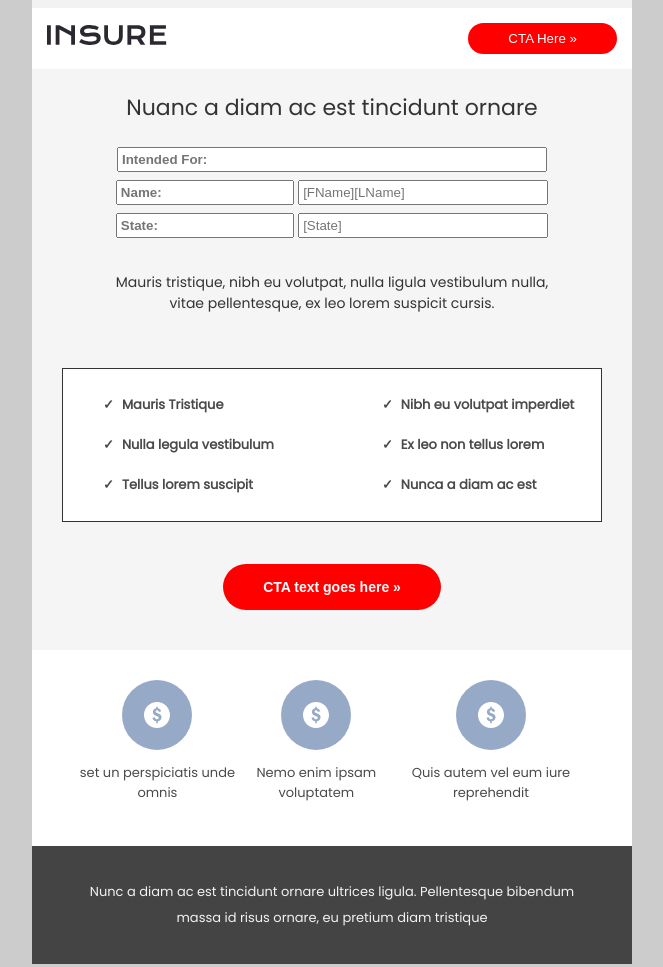
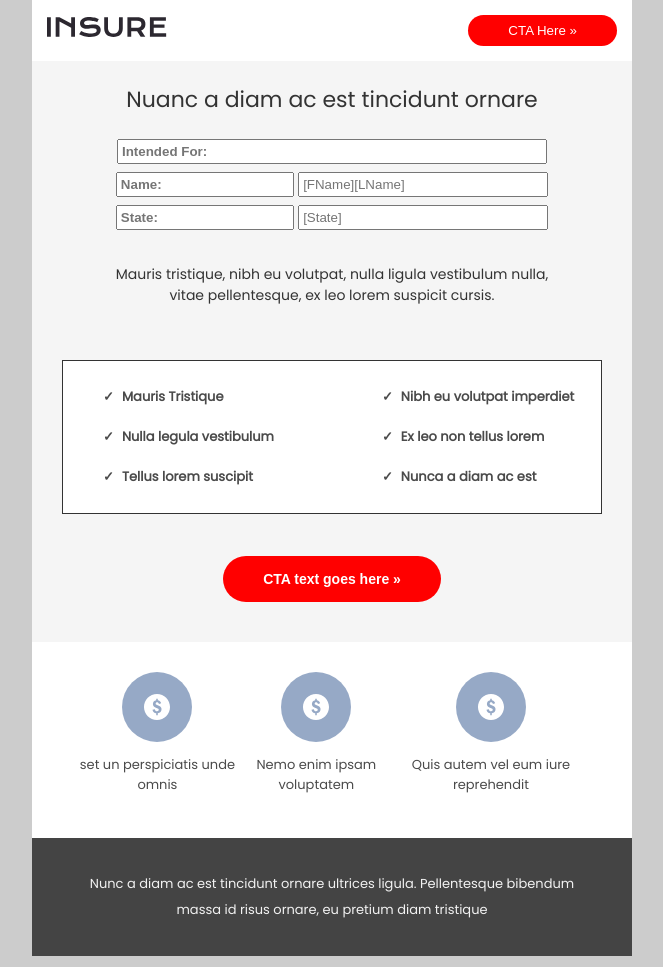
Before and after one commit to guneet07/test_mailer, a plain HTML site: page index.html in a window 1280 px wide. Shown: the whole page, without its empty margins (308-971 px from the left). Drawn offline with Linux system fonts and the light colour scheme.

Commit message:
Update index.html

```diff
--- a/index.html
+++ b/index.html
@@ -82,12 +82,6 @@
     <center class="wrapper">
 
         <table class="main" width="100%">
-
-    <!-- grey border -->
-    <tr>
-        <td height="8" style="background-color: #f2f2f2;">
-        </td>
-    </tr>
 
     <!-- logo section -1 -->
     <tr>
```
